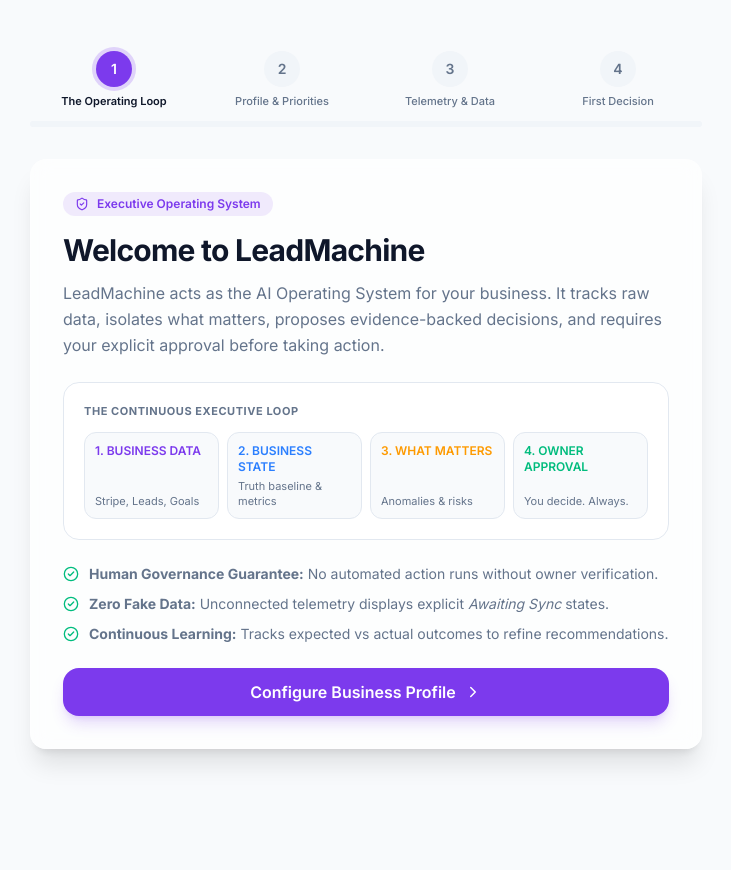
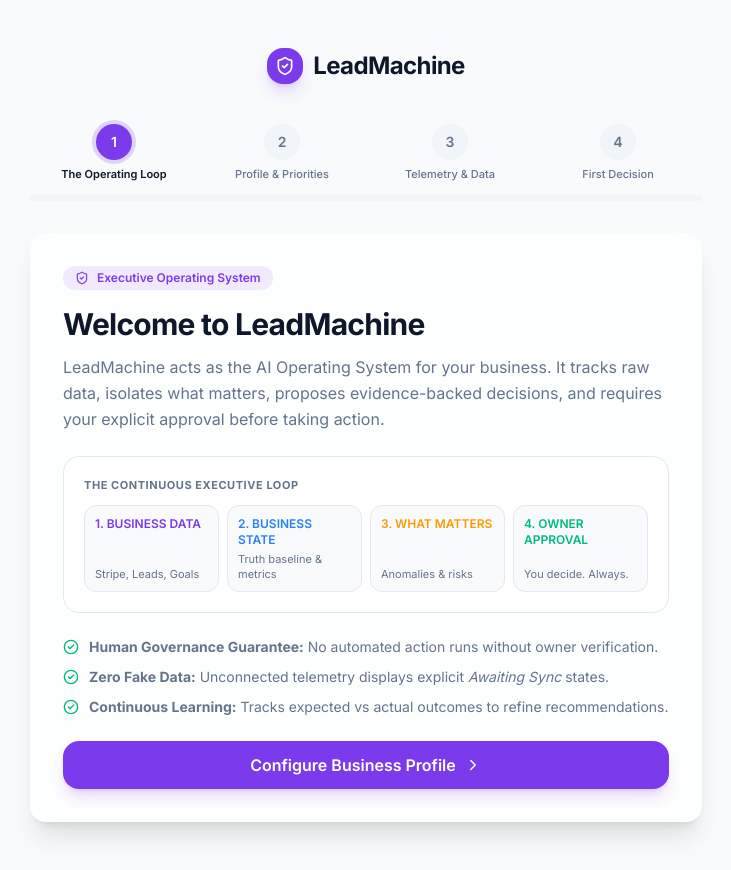
Before and after one commit to ranairtaza/Saas-AI, a Next.js app: page /onboarding in a window 1280 px wide. Shown: the whole page, without its empty margins (274-1005 px from the left). Before the commit the page ends 800 px from the top, so only its background shows below. Built offline with nearby package versions, Linux system fonts and the light colour scheme.

Commit message:
style: add logo to onboarding and fix vertical overflow clipping

```diff
--- a/src/app/onboarding/page.tsx
+++ b/src/app/onboarding/page.tsx
@@ -56,8 +56,18 @@
   };
 
   return (
-    <div className="min-h-screen bg-background flex flex-col items-center justify-center p-4 sm:p-8">
-      <div className="w-full max-w-2xl">
+    <div className="min-h-screen bg-background flex flex-col items-center py-12 px-4 sm:px-8 overflow-y-auto">
+      <div className="w-full max-w-2xl my-auto">
+
+        {/* Logo */}
+        <div className="flex justify-center mb-10">
+          <div className="flex items-center gap-2.5 font-bold text-2xl tracking-tight text-foreground">
+            <div className="w-9 h-9 rounded-xl bg-primary flex items-center justify-center text-primary-foreground shadow-lg shadow-primary/20">
+              <ShieldCheck size={20} />
+            </div>
+            LeadMachine
+          </div>
+        </div>
 
         {/* Step Indicator Header */}
         <div className="mb-8">
```
